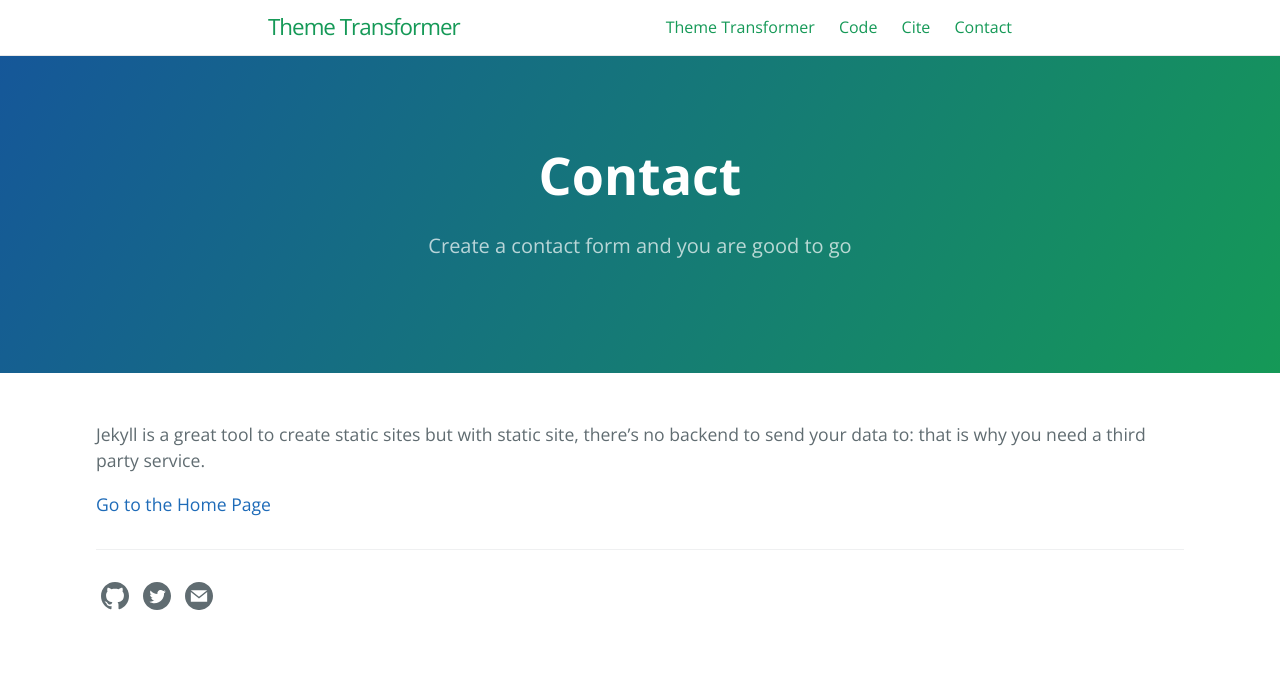
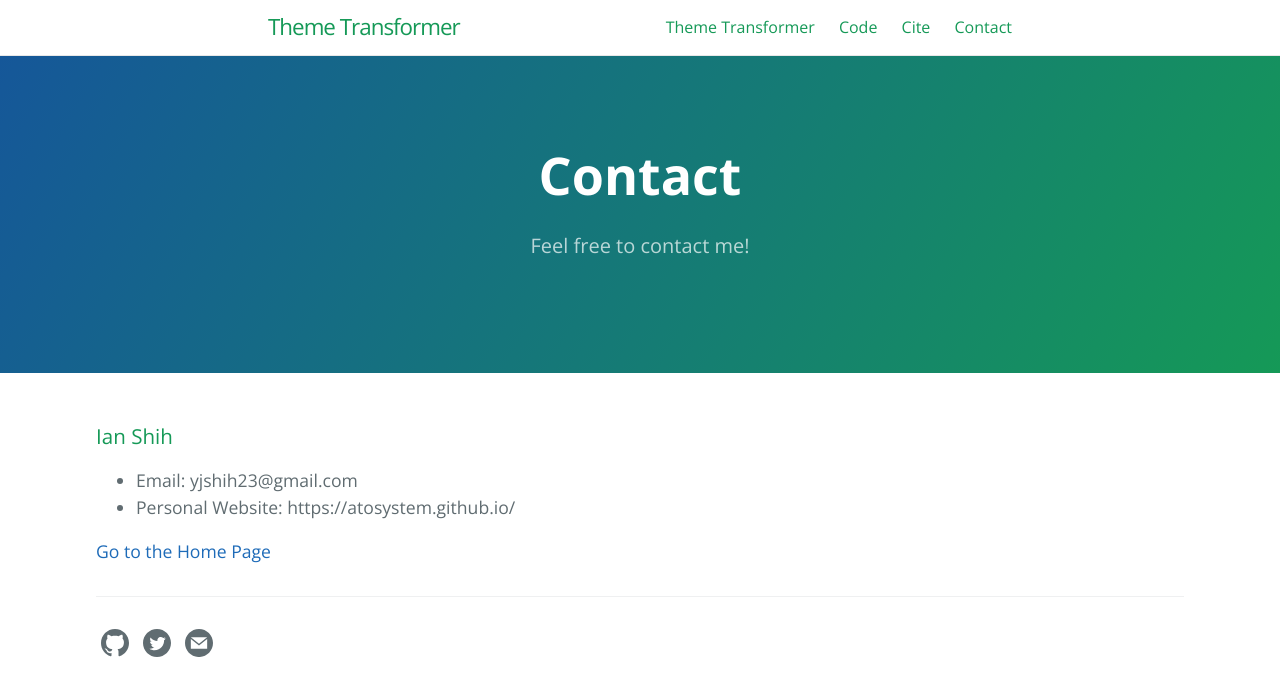
Before and after one commit to atosystem/ThemeTransformer, a Jekyll site: the page built from contact.md, in a window 1280 px wide. Shown: the top 696 px of the page. Built offline with Jekyll 4.4.1, drawn with Linux system fonts in a browser that asks for light colours.

Commit message:
Update: contact.md

```diff
--- a/contact.md
+++ b/contact.md
@@ -1,11 +1,14 @@
 ---
 layout: page
 title: Contact
-tagline: Create a contact form and you are good to go
+tagline: Feel free to contact me!
 ref: contact
 order: 1
 ---
 
-Jekyll is a great tool to create static sites but with static site, there's no backend to send your data to: that is why you need a third party service.
+### Ian Shih
+* Email: yjshih23@gmail.com
+* Personal Website: https://atosystem.github.io/
+
 
 [Go to the Home Page]({{ '/' | absolute_url }})
```
